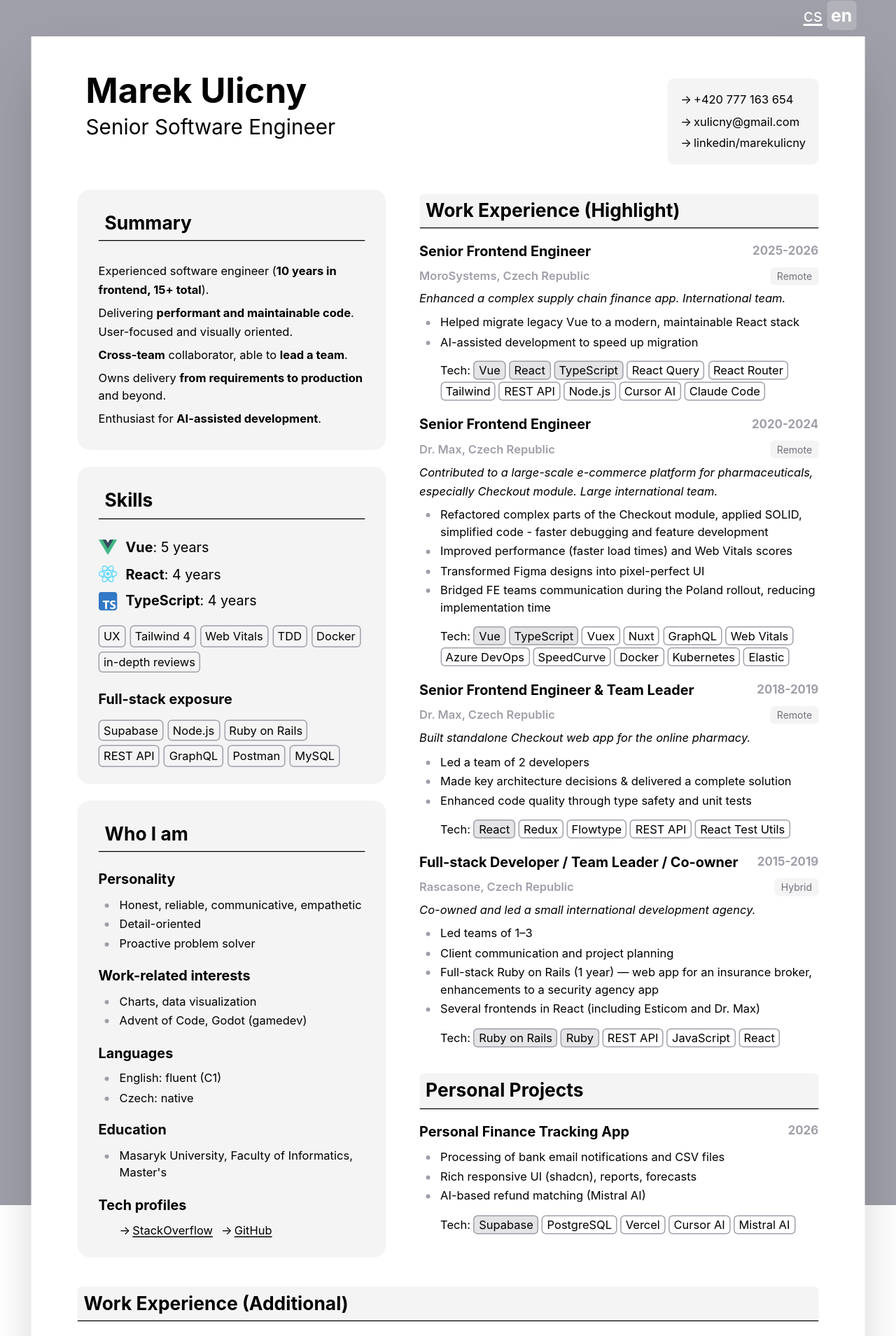
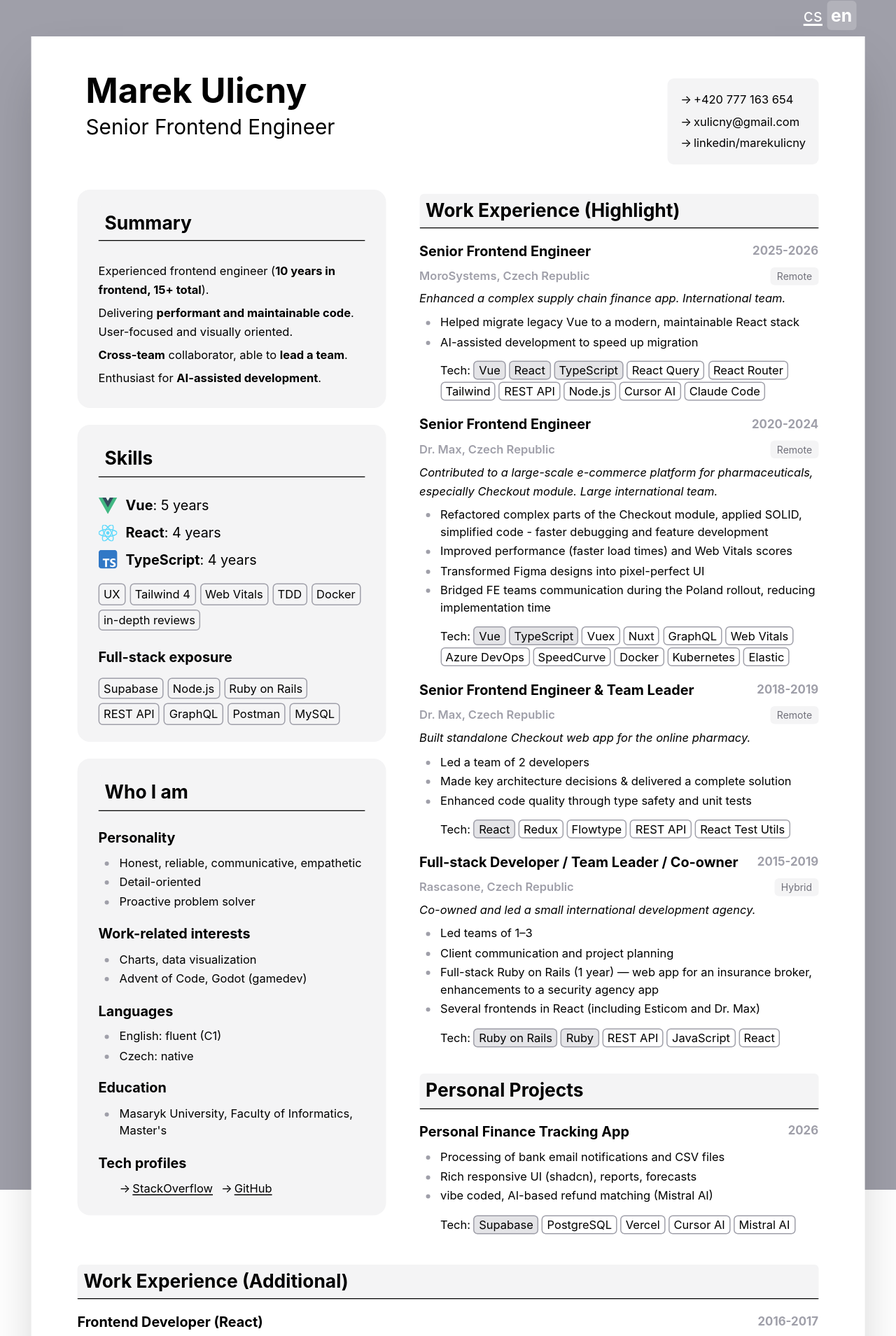
Before and after one commit to exmaxx/curriculum-vitae, a SvelteKit app: page / in a window 1280 px wide. Shown: the top 1909 px of the page at 70% size. Built offline with nearby package versions, Linux system fonts and the light colour scheme.

Commit message:
added vibe code, shortened summary

```diff
--- /dev/null
+++ b/src/lib/profiles/frontend/summary.ts
@@ -0,0 +1,20 @@
+import type { Localized } from '../types.js'
+
+export const summary: Localized<string>[] = [
+	{
+		cs: 'Zkušený frontend engineer (**15+ let, 10 let frontend**).',
+		en: 'Experienced frontend engineer (**10 years in frontend, 15+ total**).',
+	},
+	{
+		cs: 'Tvoří **výkonný a udržitelný kód**. Zaměřený na uživatele a vizuální stránku.',
+		en: 'Delivering **performant and maintainable code**. User-focused and visually oriented.',
+	},
+	{
+		cs: '**Cross-team** spolupracovník, schopný **vést tým**.',
+		en: '**Cross-team** collaborator, able to **lead a team**.',
+	},
+	{
+		cs: 'Nadšenec pro **AI-assisted development**.',
+		en: 'Enthusiast for **AI-assisted development**.',
+	},
+]
--- a/src/routes/[[lang]]/(components)/ExperienceProjects.svelte
+++ b/src/routes/[[lang]]/(components)/ExperienceProjects.svelte
@@ -13,7 +13,7 @@
 			proj_finance_position: 'Personal Finance Tracking App',
 			proj_finance_details_1: 'Processing of bank email notifications and CSV files',
 			proj_finance_details_2: 'Rich responsive UI (shadcn), reports, forecasts',
-			proj_finance_details_3: 'AI-based refund matching (Mistral AI)',
+			proj_finance_details_3: 'vibe coded, AI-based refund matching (Mistral AI)',
 		},
 	})
 </script>
--- a/src/routes/[[lang]]/(components)/Lead.svelte
+++ b/src/routes/[[lang]]/(components)/Lead.svelte
@@ -21,9 +21,9 @@
 <div>
 	<p>
 		{#if lang === Langs.cs}
-			Zkušený software engineer (<strong>15+ let, 10 let frontend</strong>).
+			Zkušený frontend engineer (<strong>15+ let, 10 let frontend</strong>).
 		{:else}
-			Experienced software engineer (<strong>10 years in frontend, 15+ total</strong>).
+			Experienced frontend engineer (<strong>10 years in frontend, 15+ total</strong>).
 		{/if}
 	</p>
 
@@ -45,14 +45,6 @@
 
 	<p>
 		{#if lang === Langs.cs}
-			Odpovídá za doručení <strong>od požadavků až do produkce</strong> a dál.
-		{:else}
-			Owns delivery <strong>from requirements to production</strong> and beyond.
-		{/if}
-	</p>
-
-	<p>
-		{#if lang === Langs.cs}
 			Nadšenec pro <strong>AI-assisted development</strong>.
 		{:else}
 			Enthusiast for <strong>AI-assisted development</strong>.
--- a/src/routes/[[lang]]/(components)/Title.svelte
+++ b/src/routes/[[lang]]/(components)/Title.svelte
@@ -13,5 +13,5 @@
 
 <div>
 	<h1>Marek {t('surname')}</h1>
-	<p class="a4:-mt-1 mt-2 text-[1.8em] leading-9">Senior Software Engineer</p>
+	<p class="a4:-mt-1 mt-2 text-[1.8em] leading-9">Senior Frontend Engineer</p>
 </div>
```
